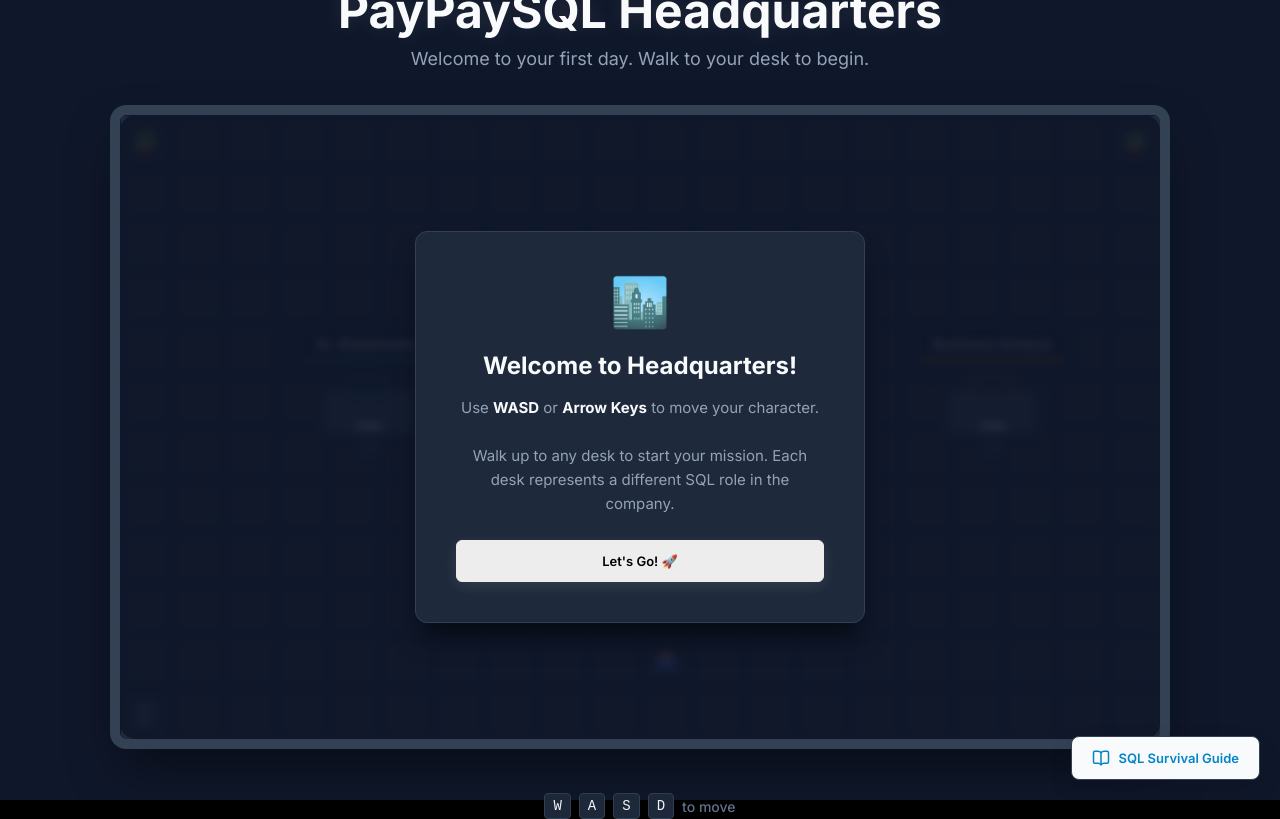
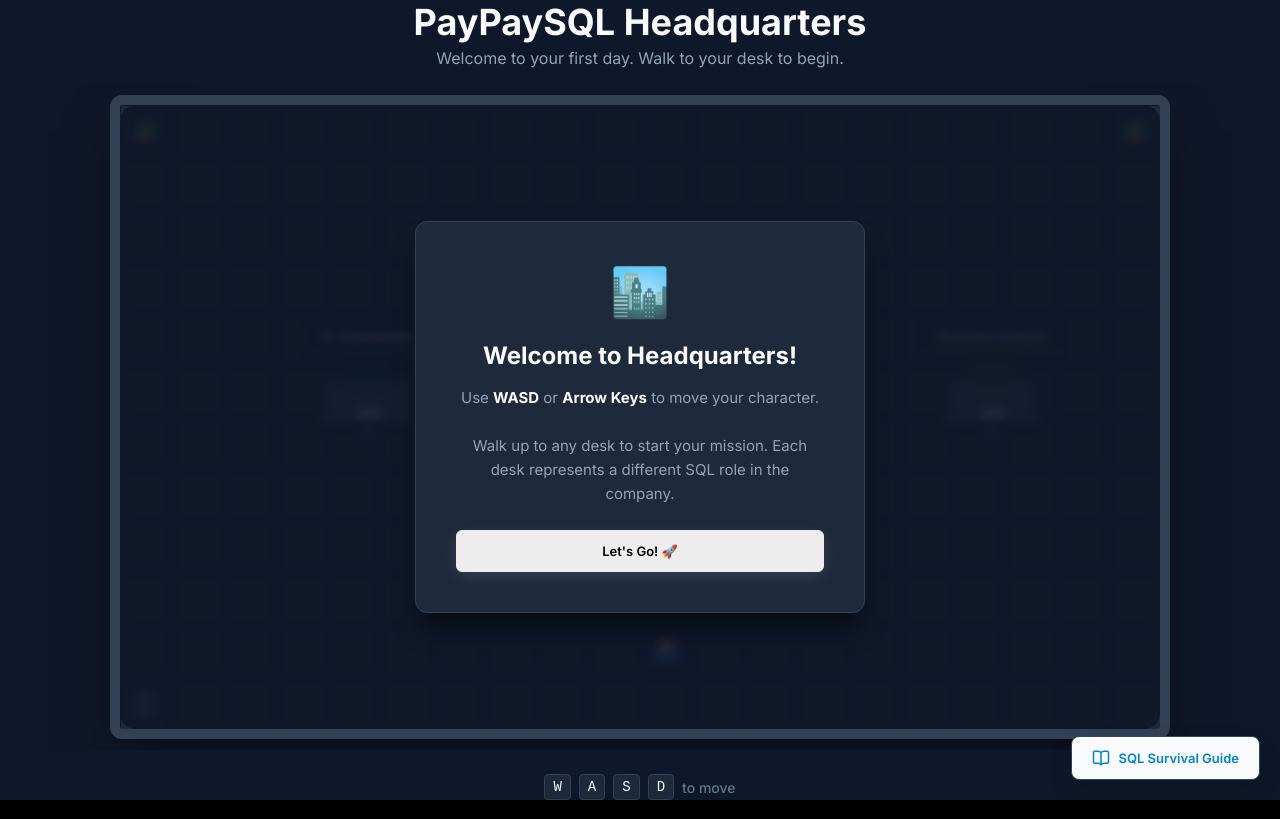
Before and after one commit to amitbehura/SQLforPMs, a React (Vite) app: page / in a window 1280 px wide. Built offline with nearby package versions, Linux system fonts and the light colour scheme.

Commit message:
Fixed layout overflow by switching to layout-aware CSS variable scaling

```diff
--- a/src/components/OfficeGame.tsx
+++ b/src/components/OfficeGame.tsx
@@ -77,40 +77,37 @@ export function OfficeGame({ onSelectRole }: { onSelectRole: (role: Role) => voi
       fontFamily: 'var(--font-sans)',
       position: 'relative'
     }}>
-      <div style={{ textAlign: 'center', marginBottom: '2vh' }}>
-        <h1 style={{ fontSize: 'min(48px, 6vw)', fontWeight: 800, margin: '0 0 8px 0', color: '#f8fafc', textShadow: '0 0 20px rgba(255,255,255,0.1)' }}>
+      <div style={{ textAlign: 'center', marginBottom: '2vh', zIndex: 10 }}>
+        <h1 style={{ fontSize: 'min(36px, 5vw)', fontWeight: 800, margin: '0 0 4px 0', color: '#f8fafc' }}>
           PayPaySQL Headquarters
         </h1>
-        <p style={{ color: '#94a3b8', fontSize: 'min(18px, 3vw)', margin: 0 }}>
+        <p style={{ color: '#94a3b8', fontSize: 'min(16px, 2.5vw)', margin: 0 }}>
           Welcome to your first day. Walk to your desk to begin.
         </p>
       </div>
 
-      {/* The Office Room Wrapper for Responsiveness */}
-      <div style={{
-        overflow: 'visible',
+      <div className="office-grid-container" style={{
+        flex: 1,
         display: 'flex',
+        alignItems: 'center',
         justifyContent: 'center',
-        alignItems: 'center',
         width: '100%',
-        maxWidth: '1200px',
-        padding: '20px'
+        height: '100%',
+        padding: '20px',
+        overflow: 'hidden'
       }}>
         <div className="office-grid" style={{
           display: 'grid',
-          gridTemplateColumns: `repeat(${GRID_WIDTH}, 52px)`,
-          gridTemplateRows: `repeat(${GRID_HEIGHT}, 52px)`,
-          backgroundColor: '#1e293b', // Floor color
-          border: '10px solid #334155', // Office Walls
-          borderRadius: '16px',
+          gridTemplateColumns: `repeat(${GRID_WIDTH}, var(--tile-size))`,
+          gridTemplateRows: `repeat(${GRID_HEIGHT}, var(--tile-size))`,
+          backgroundColor: '#1e293b',
+          border: 'min(10px, 1vw) solid #334155',
+          borderRadius: '12px',
           boxShadow: '0 25px 50px -12px rgba(0, 0, 0, 0.5)',
           position: 'relative',
-          flexShrink: 0,
-          // Subtle tile pattern
           backgroundImage: 'linear-gradient(#0f172a 1px, transparent 1px), linear-gradient(90deg, #0f172a 1px, transparent 1px)',
-          backgroundSize: '52px 52px',
-          transformOrigin: 'center center'
-        }}>
+          backgroundSize: 'var(--tile-size) var(--tile-size)',
+        } as React.CSSProperties}>
 
         {/* Render Plants/Decorations */}
         <div style={{ position: 'absolute', top: 10, left: 10, fontSize: '24px' }}>🪴</div>
@@ -124,7 +121,7 @@ export function OfficeGame({ onSelectRole }: { onSelectRole: (role: Role) => voi
             const desk = DESKS.find(d => d.x === x && d.y === y);
 
             return (
-              <div key={`${x}-${y}`} style={{ width: '52px', height: '52px', position: 'relative' }}>
+              <div key={`${x}-${y}`} style={{ width: 'var(--tile-size)', height: 'var(--tile-size)', position: 'relative' }}>
 
                 {/* Desks (Rendered as 2x2 blocks starting from top-left) */}
                 {desk && (
@@ -135,10 +132,10 @@ export function OfficeGame({ onSelectRole }: { onSelectRole: (role: Role) => voi
                   }}>
                     {/* Desk Surface */}
                     <div style={{
-                      width: '90px', height: '45px',
+                      width: 'calc(var(--tile-size) * 1.7)', height: 'calc(var(--tile-size) * 0.8)',
                       backgroundColor: '#475569',
-                      borderRadius: '6px',
-                      marginTop: '15px',
+                      borderRadius: '4px',
+                      marginTop: 'calc(var(--tile-size) * 0.3)',
                       boxShadow: '0 4px 6px rgba(0,0,0,0.3)',
                       position: 'relative',
                       display: 'flex', justifyContent: 'center'
@@ -166,22 +163,23 @@ export function OfficeGame({ onSelectRole }: { onSelectRole: (role: Role) => voi
 
                     {/* Chair */}
                     <div style={{
-                      width: '20px', height: '15px',
+                      width: 'calc(var(--tile-size) * 0.4)', height: 'calc(var(--tile-size) * 0.3)',
                       backgroundColor: '#334155',
                       borderRadius: '10px 10px 0 0',
-                      marginTop: '5px',
+                      marginTop: 'calc(var(--tile-size) * 0.1)',
                       boxShadow: '0 2px 4px rgba(0,0,0,0.5)'
                     }} />
 
                     {/* Label floating above */}
                     <div style={{
-                      position: 'absolute', top: '-45px',
+                      position: 'absolute', top: 'calc(var(--tile-size) * -0.8)',
                       backgroundColor: '#0f172a', color: '#f8fafc',
-                      padding: '6px 12px', borderRadius: '6px',
-                      fontSize: '14px', fontWeight: 700,
-                      borderBottom: `3px solid ${desk.themeColor}`,
+                      padding: 'calc(var(--tile-size) * 0.1) calc(var(--tile-size) * 0.2)',
+                      borderRadius: '4px',
+                      fontSize: 'calc(var(--tile-size) * 0.25)', fontWeight: 700,
+                      borderBottom: `2px solid ${desk.themeColor}`,
                       whiteSpace: 'nowrap',
-                      boxShadow: '0 8px 16px rgba(0,0,0,0.4)',
+                      boxShadow: '0 4px 8px rgba(0,0,0,0.4)',
                       animation: 'float 3s ease-in-out infinite'
                     }}>
                       {desk.label}
@@ -194,31 +192,33 @@ export function OfficeGame({ onSelectRole }: { onSelectRole: (role: Role) => voi
                   <div style={{
                     position: 'absolute', top: '50%', left: '50%',
                     transform: 'translate(-50%, -50%)',
-                    zIndex: 10, width: '28px', height: '28px',
+                    zIndex: 10,
+                    width: 'calc(var(--tile-size) * 0.6)',
+                    height: 'calc(var(--tile-size) * 0.6)',
                     display: 'flex', flexDirection: 'column', alignItems: 'center'
                   }}>
                     {/* Player Head */}
                     <div style={{
-                      width: '16px', height: '16px',
-                      backgroundColor: '#fca5a5', // Skin tone
+                      width: 'calc(var(--tile-size) * 0.35)', height: 'calc(var(--tile-size) * 0.35)',
+                      backgroundColor: '#fca5a5',
                       borderRadius: '50%',
                       boxShadow: '0 2px 4px rgba(0,0,0,0.2)',
                       zIndex: 2
                     }}>
-                      {/* Directional Hair/Eyes indicator */}
+                      {/* Directional indicator */}
                       <div style={{
                         width: '100%', height: '100%', position: 'relative',
                         transform: facing === 'left' ? 'rotate(-90deg)' : facing === 'right' ? 'rotate(90deg)' : facing === 'down' ? 'rotate(180deg)' : 'rotate(0deg)'
                       }}>
-                        <div style={{ position: 'absolute', top: 0, left: 0, width: '100%', height: '6px', backgroundColor: '#451a03', borderRadius: '8px 8px 0 0' }} />
+                        <div style={{ position: 'absolute', top: 0, left: 0, width: '100%', height: '30%', backgroundColor: '#451a03', borderRadius: '8px 8px 0 0' }} />
                       </div>
                     </div>
                     {/* Player Body */}
                     <div style={{
-                      width: '24px', height: '12px',
-                      backgroundColor: '#3b82f6', // Blue shirt
+                      width: 'calc(var(--tile-size) * 0.5)', height: 'calc(var(--tile-size) * 0.25)',
+                      backgroundColor: '#3b82f6',
                       borderRadius: '12px 12px 4px 4px',
-                      marginTop: '-4px',
+                      marginTop: 'calc(var(--tile-size) * -0.1)',
                       boxShadow: '0 4px 6px rgba(0,0,0,0.3)',
                       zIndex: 1
                     }} />
@@ -236,14 +236,13 @@ export function OfficeGame({ onSelectRole }: { onSelectRole: (role: Role) => voi
             100% { transform: translateY(0px); }
           }
 
-          /* Dynamic scaling to fill viewport while maintaining aspect ratio */
-          .office-grid {
-            transform: scale(min(calc(90vw / 1100), calc(65vh / 680)));
+          :root {
+            --tile-size: min(4.5vw, 6.5vh);
           }
 
           @media (max-width: 600px) {
-            .office-grid {
-              transform: scale(min(calc(95vw / 1100), calc(60vh / 680)));
+            :root {
+              --tile-size: min(4.8vw, 5vh);
             }
           }
         `}</style>
```
